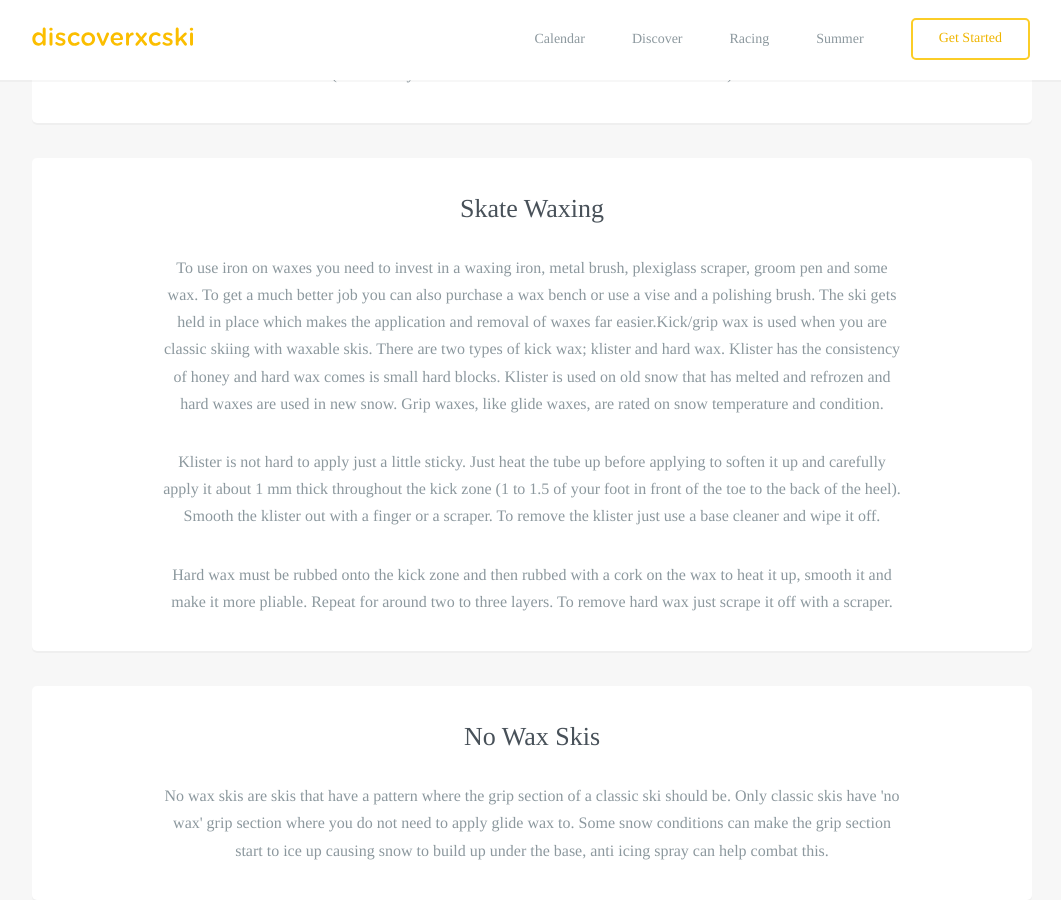
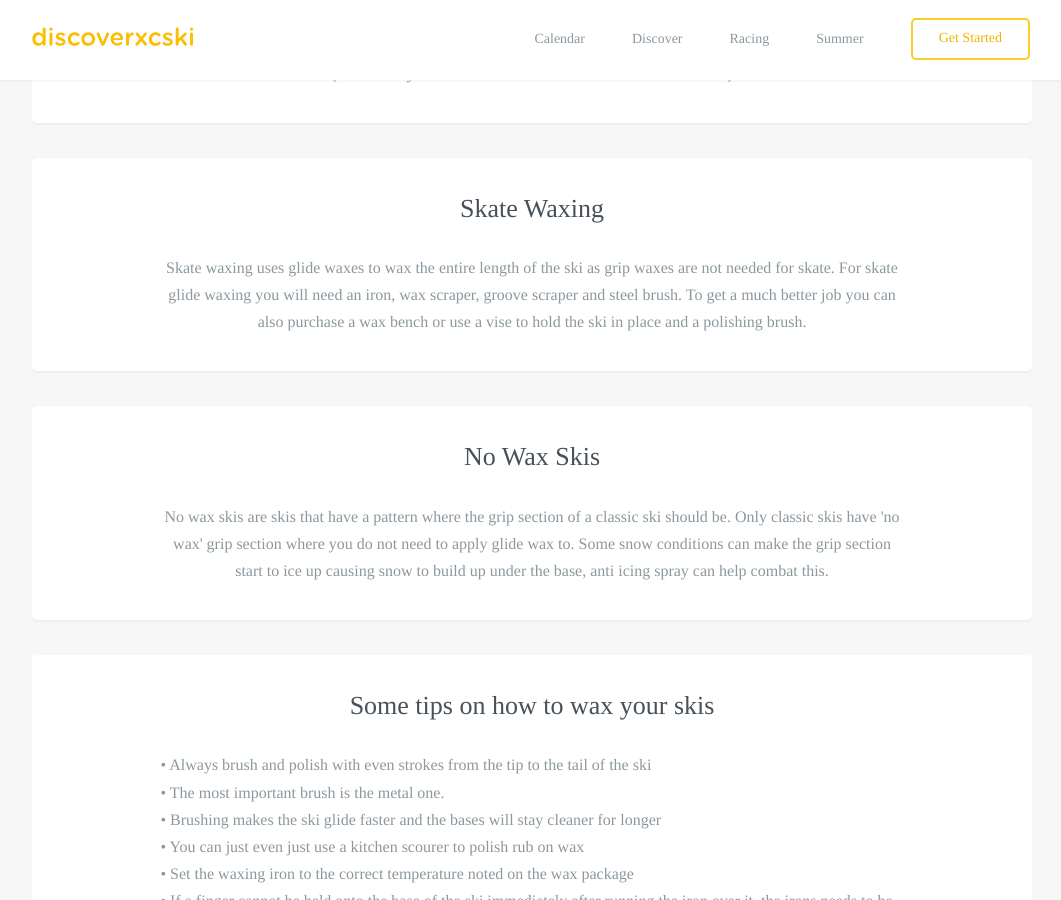
Before and after one commit to robcatto/robcatto.github.io, a Jekyll site: the page built from get-started/waxing/index.html, in a window 1280 px wide and 900 px high, scrolled down 2114 px. Shown: the whole window, without its empty margins (108-1169 px from the left). Built offline with Jekyll 4.4.1, drawn with Linux system fonts in a browser that asks for light colours; some web fonts are replaced; Markdown is read by kramdown in place of the engine named in the settings.

Commit message:
Update index.html

```diff
--- a/get-started/waxing/index.html
+++ b/get-started/waxing/index.html
@@ -82,10 +82,10 @@ layout: default
 
                    <section class="mobile_section">
                     <h3>Skate Waxing</h3>
-                    <p>To use iron on waxes you need to invest in a waxing iron, metal brush, plexiglass scraper, groom pen and some wax.  To get a much better job you can also purchase a wax bench or use a vise and a polishing brush.  The ski gets held in place which makes the application and removal of waxes far easier.Kick/grip wax is used when you are classic skiing with waxable skis.  There are two types of kick wax; klister and hard wax.  Klister has the consistency of honey and hard wax comes is small hard blocks.   Klister is used on old snow that has melted and refrozen and hard waxes are used in new snow.  Grip waxes, like glide waxes, are rated on snow temperature and condition.
-                        <p>Klister is not hard to apply just a little sticky.  Just heat the tube up before applying to soften it up and carefully apply it about 1 mm thick throughout the kick zone (1 to 1.5 of your foot in front of the toe to the back of the heel).  Smooth the klister out with a finger or a scraper.  To remove the klister just use a base cleaner and wipe it off.
-                        <p>Hard wax must be rubbed onto the kick zone and then rubbed with a cork on the wax to heat it up, smooth it and make it more pliable.  Repeat for around two to three layers.  To remove hard wax just scrape it off with a scraper.
-                     </p>
+                    <p>
+                            Skate waxing uses glide waxes to wax the entire length of the ski as grip waxes are not needed for skate. For skate glide waxing you will need an iron, wax scraper, groove scraper and steel brush. To get a much better job you can also purchase a wax bench or use a vise to hold the ski in place and a polishing brush.
+                    </p>
+
                      </section>
 
                       <section class="mobile_section">
```
